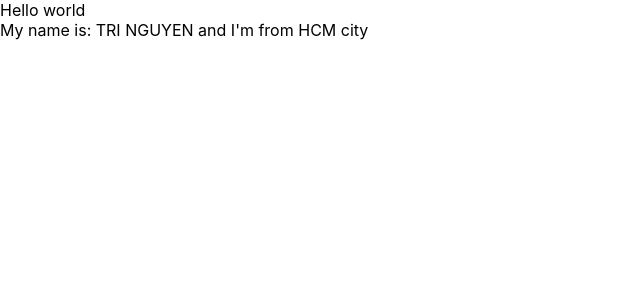
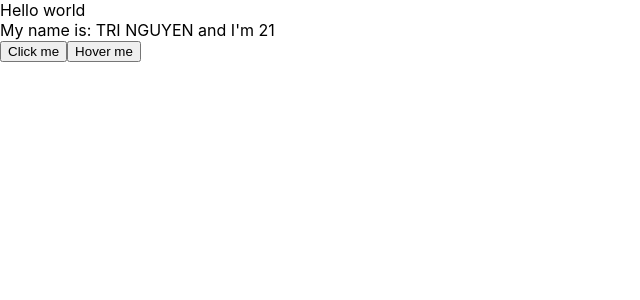
Before and after one commit to ToRiTheBlackCat/LearnReact, a React (Create React App) app: page / in a window 1280 px wide. Shown: the top 300 px of the page, without its empty margins (0-640 px from the left). Built offline with nearby package versions, Linux system fonts and the light colour scheme.

Commit message:
[ADD] add set state to update data

```diff
--- a/src/components/MyComponent.js
+++ b/src/components/MyComponent.js
@@ -8,11 +8,34 @@ class MyComponent extends React.Component {
     age: 21,
   };
 
+  handleClick(event) {
+    console.log("Button clicked");
+    console.log("My name is: " + this.state.name); // chỉ tới element tương tác
+
+    //merge state -> react class: auto knowing which one is new and which one is old to update
+    this.setState({
+      name: "TRI123",
+      age: Math.floor(Math.random() * 100 + 1),
+    });
+  }
+
+  handleOnMouseOver(event) {
+    console.log(event);
+  }
   //JSX
   render() {
     return (
       <div>
-        My name is: {this.state.name} and I'm from {this.state.address}
+        My name is: {this.state.name} and I'm {this.state.age}
+        <br />
+        <button
+          onClick={(event) => {
+            this.handleClick(event);
+          }}
+        >
+          Click me
+        </button>
+        <button onMouseOver={this.handleOnMouseOver}> Hover me</button>
       </div>
     );
   }
```
